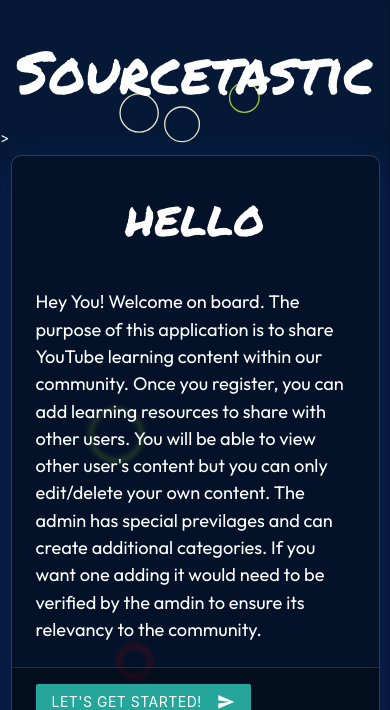
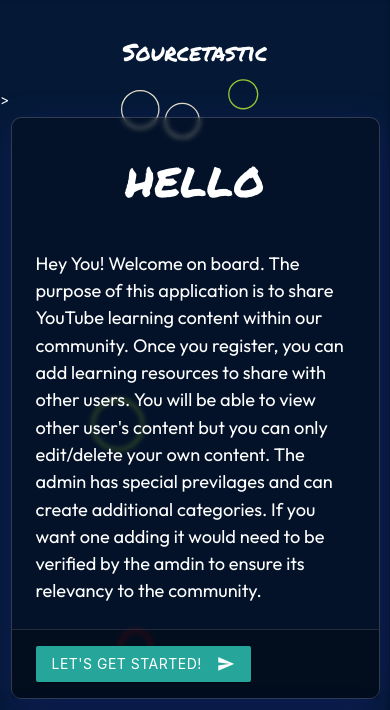
Before and after one commit to shaff600/Sourcetastic, a Flask app: page / in a window 390 px wide. Shown: the part 56-766 px from the top of the page. Run offline with Flask 2, Linux system fonts and the light colour scheme; some libraries are stand-ins or nearby versions.

Commit message:
formatted css

```diff
--- a/static/css/style.css
+++ b/static/css/style.css
@@ -8,22 +8,18 @@ body {
     background-image: url(../images/Ripple.svg);
     color: #ffffff;
 }
-
 .fas{
     padding: 5px
 }
-
 nav {
     font-family: 'Permanent Marker', cursive;
     padding-left: 10px;
     opacity: 0.3;
 }
-
 nav ul a {
     color: #ffffff;
     font-size: 1.3rem;
 }
-
 form {
     padding: 10px;
 }
@@ -50,7 +46,6 @@ height: 10vh;
     width: 100vw;
     position:fixed;
 }
-
 .flashes h4 {
     line-height: 2;
 }
@@ -70,19 +65,13 @@ border: 1px solid rgba( 255, 255, 255, 0.18 );
     border-radius: 10px;
     border: 1px solid rgba( 255, 255, 255, 0.18 );
 }
-
 .btn-small {
     margin: 6px;
-
 }
 .modal-footer {
     text-align: center !important;
 }
-
-/*
-  ##Device = Tablets, Ipads (portrait)
-  ##Screen = B/w 768px to 1024px
-*/
+/* ##Device = Tablets, Ipads (portrait) ##Screen = B/w 768px to 1024px */
 @media (min-width: 768px) and (max-width: 1024px) {
     p{
         font-size: 1.1em;
@@ -90,15 +79,13 @@ border: 1px solid rgba( 255, 255, 255, 0.18 );
     btn-small {
         font-size: 1rem;
    }
-
 }
-
-  /*
-  ##Device = Most of the Smartphones Mobiles (Portrait)
-  ##Screen = B/w 360px to 479px
-*/
+/* ##Device = Most of the Smartphones Mobiles (Portrait) ##Screen = B/w 360px to 479px */
 @media only screen and (max-width: 600px) {
     p {
         font-size: 1.3rem;
    }
+    h1 {
+        font-size: 1.7rem;
    }
+}
```
Lines whose indentation alone changed are shown as unchanged.
